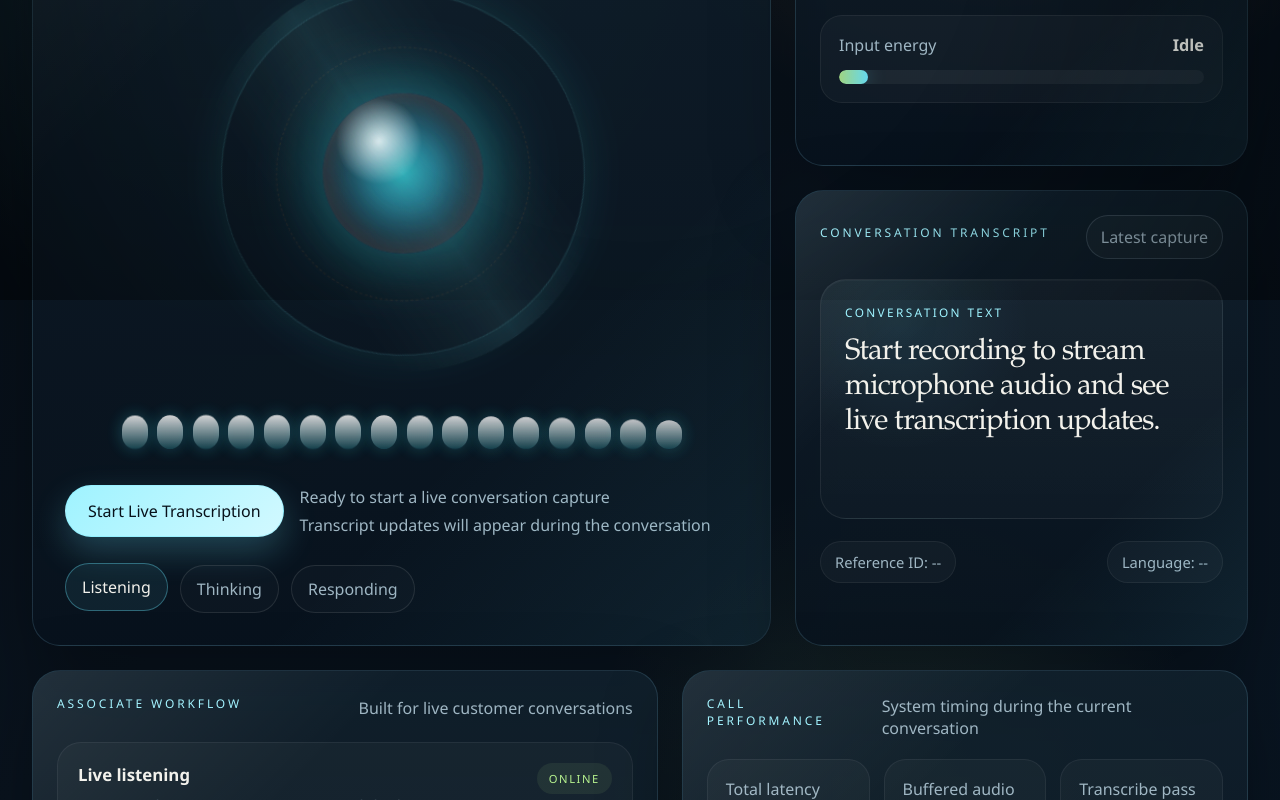
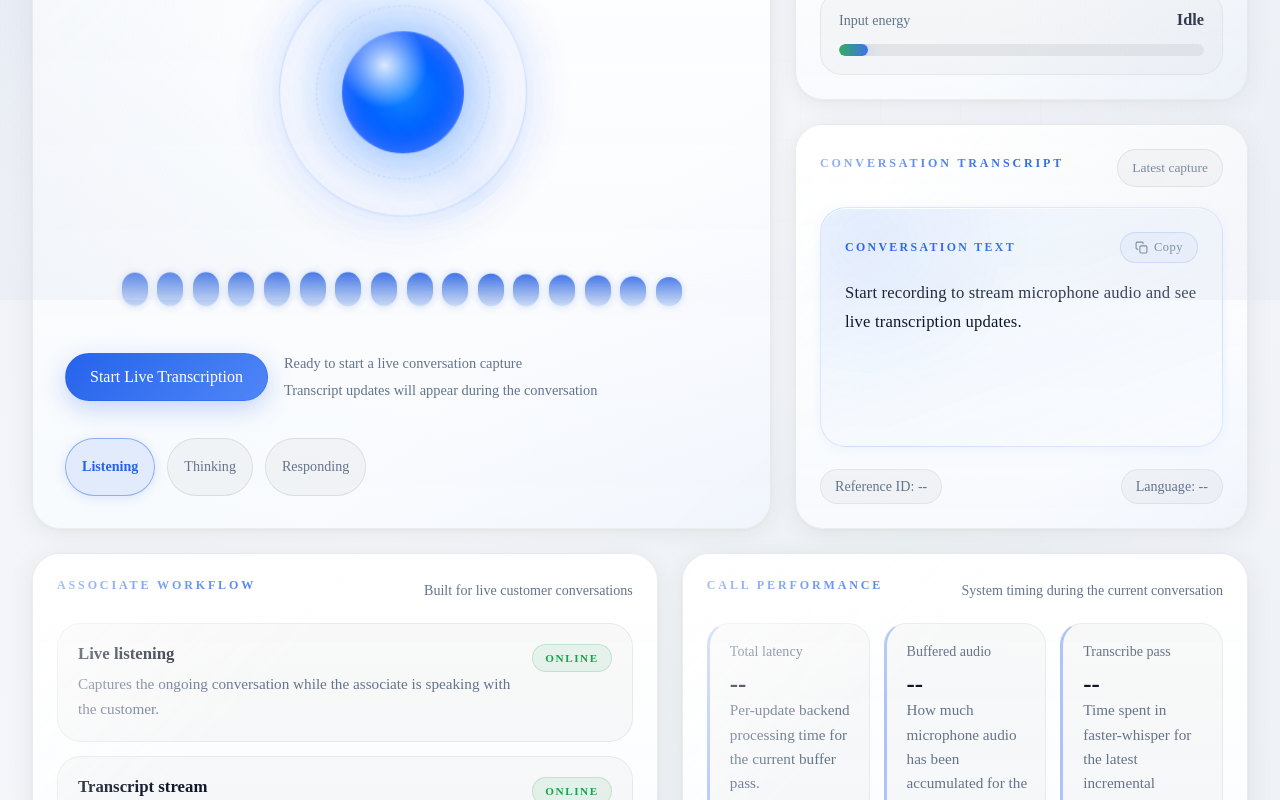
Before and after one commit to nitishkmr005/neuroTalk, a Next.js app in the folder frontend/: page / in a window 1280 px wide. Shown: the part 500-1300 px from the top of the page. Built offline with nearby package versions, Linux system fonts and the light colour scheme; no server answers.

Commit message:
updated design

```diff
--- a/frontend/app/globals.css
+++ b/frontend/app/globals.css
@@ -1,18 +1,18 @@
 :root {
-  color-scheme: dark;
-  --bg: #07111a;
-  --bg-soft: rgba(8, 24, 37, 0.84);
-  --panel: rgba(10, 23, 34, 0.76);
-  --panel-strong: rgba(12, 28, 41, 0.92);
-  --line: rgba(128, 196, 223, 0.18);
-  --text: #f2f1eb;
-  --muted: #9fb6c3;
-  --cyan: #6be7ff;
-  --cyan-strong: #9ff3ff;
-  --amber: #ffba63;
-  --lime: #b7f38f;
-  --danger: #ff8f7a;
-  --shadow: 0 30px 80px rgba(0, 0, 0, 0.34);
+  color-scheme: light;
+  --bg: #f0f3f7;
+  --bg-soft: rgba(245, 247, 250, 0.95);
+  --panel: #ffffff;
+  --panel-strong: rgba(255, 255, 255, 0.98);
+  --line: rgba(0, 0, 0, 0.07);
+  --text: #0f172a;
+  --muted: #64748b;
+  --blue: #2563eb;
+  --blue-strong: #1e40af;
+  --amber: #d97706;
+  --lime: #16a34a;
+  --danger: #dc2626;
+  --shadow: 0 4px 28px rgba(0, 0, 0, 0.07), 0 1px 4px rgba(0, 0, 0, 0.04);
 }
 
 * {
@@ -27,12 +27,12 @@ body {
   margin: 0;
   min-height: 100vh;
   background:
-    radial-gradient(circle at 20% 20%, rgba(107, 231, 255, 0.16), transparent 26%),
-    radial-gradient(circle at 78% 12%, rgba(255, 186, 99, 0.2), transparent 22%),
-    radial-gradient(circle at 70% 70%, rgba(183, 243, 143, 0.1), transparent 20%),
-    linear-gradient(135deg, #040b12 0%, #09131e 42%, #081522 100%);
+    radial-gradient(circle at 18% 18%, rgba(37, 99, 235, 0.07), transparent 28%),
+    radial-gradient(circle at 80% 10%, rgba(217, 119, 6, 0.07), transparent 22%),
+    radial-gradient(circle at 68% 72%, rgba(22, 163, 74, 0.04), transparent 22%),
+    linear-gradient(135deg, #eef1f6 0%, #f4f6fa 48%, #edf0f6 100%);
   color: var(--text);
-  font-family: "Avenir Next", "Segoe UI", "Helvetica Neue", sans-serif;
+  font-family: var(--font-inter), "Avenir Next", "Segoe UI", "Helvetica Neue", sans-serif;
 }
 
 body::before,
@@ -44,15 +44,16 @@ body::after {
 }
 
 body::before {
-  background-image: linear-gradient(rgba(255, 255, 255, 0.02) 1px, transparent 1px),
-    linear-gradient(90deg, rgba(255, 255, 255, 0.02) 1px, transparent 1px);
+  background-image:
+    linear-gradient(rgba(0, 0, 0, 0.025) 1px, transparent 1px),
+    linear-gradient(90deg, rgba(0, 0, 0, 0.025) 1px, transparent 1px);
   background-size: 80px 80px;
   mask-image: radial-gradient(circle at center, black 50%, transparent 95%);
-  opacity: 0.35;
+  opacity: 0.4;
 }
 
 body::after {
-  background: radial-gradient(circle at center, transparent 45%, rgba(0, 0, 0, 0.38) 100%);
+  background: radial-gradient(circle at center, transparent 50%, rgba(225, 230, 240, 0.35) 100%);
 }
 
 h1,
@@ -84,7 +85,7 @@ button {
   overflow: hidden;
   border: 1px solid var(--line);
   border-radius: 28px;
-  background: linear-gradient(180deg, rgba(17, 33, 45, 0.88), rgba(8, 18, 29, 0.82));
+  background: linear-gradient(180deg, rgba(255, 255, 255, 0.96), rgba(248, 250, 253, 0.92));
   box-shadow: var(--shadow);
   backdrop-filter: blur(18px);
 }
@@ -93,7 +94,7 @@ button {
   content: "";
   position: absolute;
   inset: 0;
-  background: linear-gradient(135deg, rgba(255, 255, 255, 0.08), transparent 30%, transparent 70%, rgba(107, 231, 255, 0.08));
+  background: linear-gradient(135deg, rgba(255, 255, 255, 0.7), transparent 30%, transparent 70%, rgba(37, 99, 235, 0.03));
   pointer-events: none;
 }
 
@@ -111,6 +112,7 @@ button {
   font-size: clamp(2.1rem, 3vw, 3.9rem);
   line-height: 0.97;
   letter-spacing: -0.03em;
+  color: var(--text);
 }
 
 .topbar-meta {
@@ -122,10 +124,11 @@ button {
 
 .kicker {
   margin-bottom: 10px;
-  color: var(--cyan-strong);
+  color: var(--blue);
   text-transform: uppercase;
   letter-spacing: 0.24em;
   font-size: 0.75rem;
+  font-weight: 600;
 }
 
 .status-pill {
@@ -134,19 +137,20 @@ button {
   gap: 8px;
   padding: 10px 14px;
   border-radius: 999px;
-  border: 1px solid rgba(159, 182, 195, 0.22);
+  border: 1px solid rgba(0, 0, 0, 0.09);
   color: var(--text);
-  background: rgba(255, 255, 255, 0.03);
+  background: rgba(0, 0, 0, 0.03);
+  font-size: 0.84rem;
 }
 
 .status-pill.is-live::before,
 .mini-dot {
   content: "";
-  width: 10px;
-  height: 10px;
+  width: 9px;
+  height: 9px;
   border-radius: 50%;
   background: var(--lime);
-  box-shadow: 0 0 18px rgba(183, 243, 143, 0.9);
+  box-shadow: 0 0 10px rgba(22, 163, 74, 0.65);
 }
 
 .status-pill.is-live::before {
@@ -180,6 +184,7 @@ button {
   font-size: clamp(2rem, 3vw, 3.6rem);
   line-height: 1;
   letter-spacing: -0.04em;
+  color: var(--text);
 }
 
 .hero-copy p,
@@ -188,31 +193,36 @@ button {
 .preset-card p {
   color: var(--muted);
   line-height: 1.6;
+  font-size: 0.95rem;
 }
 
 .mode-chip {
   width: fit-content;
   padding: 10px 14px;
   border-radius: 999px;
-  border: 1px solid rgba(255, 255, 255, 0.12);
+  border: 1px solid rgba(0, 0, 0, 0.1);
   text-transform: uppercase;
   font-size: 0.76rem;
   letter-spacing: 0.18em;
+  font-weight: 600;
 }
 
 .active-listening {
   color: var(--lime);
-  background: rgba(183, 243, 143, 0.08);
+  background: rgba(22, 163, 74, 0.08);
+  border-color: rgba(22, 163, 74, 0.2);
 }
 
 .deep-reasoning {
-  color: var(--cyan-strong);
-  background: rgba(107, 231, 255, 0.08);
+  color: var(--blue);
+  background: rgba(37, 99, 235, 0.08);
+  border-color: rgba(37, 99, 235, 0.2);
 }
 
 .voice-delivery {
   color: var(--amber);
-  background: rgba(255, 186, 99, 0.1);
+  background: rgba(217, 119, 6, 0.09);
+  border-color: rgba(217, 119, 6, 0.22);
 }
 
 .hero-visual {
@@ -224,7 +234,7 @@ button {
 
 .orbital-core {
   position: relative;
-  width: min(48vw, 440px);
+  width: min(34vw, 300px);
   aspect-ratio: 1;
   display: grid;
   place-items: center;
@@ -245,33 +255,36 @@ button {
 }
 
 .orb-ring {
-  border: 1px solid rgba(159, 243, 255, 0.28);
+  border: 1.5px solid rgba(37, 99, 235, 0.28);
 }
 
 .orb-ring-1 {
   inset: 10%;
-  box-shadow: 0 0 calc(24px + var(--orb-glow, 0.35) * 34px) rgba(107, 231, 255, 0.16);
+  box-shadow:
+    0 0 calc(28px + var(--orb-glow, 0.35) * 40px) rgba(37, 99, 235, 0.22),
+    inset 0 0 20px rgba(37, 99, 235, 0.08);
   animation: slow-spin 18s linear infinite;
-  opacity: calc(0.45 + var(--orb-glow, 0.35) * 0.28);
+  opacity: calc(0.55 + var(--orb-glow, 0.35) * 0.3);
 }
 
 .orb-ring-2 {
   inset: 22%;
   border-style: dashed;
-  border-color: rgba(255, 186, 99, 0.26);
+  border-color: rgba(99, 102, 241, 0.28);
   animation: slow-spin-reverse 14s linear infinite;
-  opacity: calc(0.28 + var(--orb-glow, 0.35) * 0.24);
+  opacity: calc(0.38 + var(--orb-glow, 0.35) * 0.28);
 }
 
 .orb-center {
-  width: 34%;
-  height: 34%;
+  width: 38%;
+  height: 38%;
   background:
-    radial-gradient(circle at 35% 30%, rgba(255, 255, 255, 0.88), rgba(255, 255, 255, 0.04) 28%),
-    radial-gradient(circle at center, rgba(107, 231, 255, 0.65), rgba(6, 19, 28, 0.14) 68%);
+    radial-gradient(circle at 35% 28%, rgba(255, 255, 255, 0.9), transparent 36%),
+    radial-gradient(circle at center, #3b82f6, #2563eb 40%, #1d4ed8 70%, rgba(30, 64, 175, 0.5) 100%);
   box-shadow:
-    0 0 calc(40px + var(--orb-glow, 0.35) * 50px) rgba(107, 231, 255, 0.45),
-    inset 0 0 30px rgba(255, 255, 255, 0.2);
+    0 0 calc(44px + var(--orb-glow, 0.35) * 56px) rgba(37, 99, 235, 0.52),
+    0 0 80px rgba(37, 99, 235, 0.22),
+    inset 0 0 24px rgba(255, 255, 255, 0.35);
   animation: orb-pulse 3.6s ease-in-out infinite;
   transform: scale(var(--orb-core-scale, 1));
   transition: transform 90ms ease, box-shadow 90ms ease, filter 90ms ease;
@@ -279,9 +292,9 @@ button {
 
 .orb-scanline {
   inset: 6%;
-  border: 1px solid rgba(255, 255, 255, 0.05);
+  border: 1px solid rgba(37, 99, 235, 0.08);
   mask-image: linear-gradient(transparent 20%, black 50%, transparent 80%);
-  background: linear-gradient(180deg, transparent 0%, rgba(159, 243, 255, 0.18) 50%, transparent 100%);
+  background: linear-gradient(180deg, transparent 0%, rgba(37, 99, 235, 0.12) 50%, transparent 100%);
   animation: scan 4.8s ease-in-out infinite;
 }
 
@@ -297,14 +310,14 @@ button {
 .wave-bar {
   height: var(--bar-height);
   border-radius: 999px;
-  background: linear-gradient(180deg, rgba(255, 255, 255, 0.88), rgba(107, 231, 255, 0.22));
-  box-shadow: 0 0 calc(10px + var(--bar-opacity, 0.85) * 18px) rgba(107, 231, 255, 0.28);
+  background: linear-gradient(180deg, #2563eb, rgba(99, 152, 235, 0.35));
+  box-shadow: 0 0 calc(4px + var(--bar-opacity, 0.85) * 10px) rgba(37, 99, 235, 0.25);
   transform-origin: bottom;
   animation: wave 1.6s ease-in-out infinite;
   animation-delay: var(--bar-delay);
   opacity: var(--bar-opacity, 0.85);
   transition: height 90ms ease, opacity 90ms ease, filter 90ms ease, transform 90ms ease;
-  filter: saturate(calc(0.95 + var(--bar-opacity, 0.85))) brightness(calc(0.82 + var(--bar-opacity, 0.85) * 0.28));
+  filter: saturate(calc(0.9 + var(--bar-opacity, 0.85) * 0.35)) brightness(calc(0.85 + var(--bar-opacity, 0.85) * 0.2));
   transform: scaleY(var(--bar-scale, 1));
 }
 
@@ -322,54 +335,74 @@ button {
 }
 
 .control-button {
-  border: 1px solid rgba(107, 231, 255, 0.35);
+  border: 1px solid rgba(37, 99, 235, 0.3);
   border-radius: 999px;
-  padding: 14px 22px;
-  color: var(--bg);
-  background: linear-gradient(135deg, var(--cyan-strong), #d2f9ff);
+  padding: 14px 24px;
+  color: #ffffff;
+  background: linear-gradient(135deg, #2563eb, #4f86f7);
   cursor: pointer;
+  font-weight: 500;
   transition: transform 180ms ease, box-shadow 180ms ease, opacity 180ms ease;
-  box-shadow: 0 14px 34px rgba(107, 231, 255, 0.24);
+  box-shadow: 0 8px 24px rgba(37, 99, 235, 0.26);
 }
 
 .control-button:hover:not(:disabled) {
   transform: translateY(-2px);
+  box-shadow: 0 12px 32px rgba(37, 99, 235, 0.32);
 }
 
 .control-button:disabled {
   cursor: wait;
-  opacity: 0.72;
+  opacity: 0.7;
 }
 
 .control-button.is-recording {
-  background: linear-gradient(135deg, #ff9a78, #ffd4b5);
-  border-color: rgba(255, 143, 122, 0.45);
-  box-shadow: 0 14px 34px rgba(255, 143, 122, 0.2);
+  background: linear-gradient(135deg, #ef4444, #f87171);
+  border-color: rgba(239, 68, 68, 0.35);
+  box-shadow: 0 8px 24px rgba(239, 68, 68, 0.24);
+}
+
+.control-button.is-recording:hover:not(:disabled) {
+  box-shadow: 0 12px 32px rgba(239, 68, 68, 0.32);
 }
 
 .control-hints {
   display: grid;
   gap: 6px;
   color: var(--muted);
+  font-size: 0.9rem;
+  line-height: 1.5;
+}
+
+.control-hints .is-error {
+  color: var(--danger);
 }
 
 .mode-button {
-  border: 1px solid rgba(255, 255, 255, 0.1);
+  border: 1px solid rgba(0, 0, 0, 0.09);
   border-radius: 999px;
   padding: 12px 16px;
   color: var(--muted);
-  background: rgba(255, 255, 255, 0.02);
+  background: rgba(0, 0, 0, 0.03);
   text-transform: capitalize;
   cursor: pointer;
   transition: border-color 180ms ease, background 180ms ease, color 180ms ease, transform 180ms ease;
+  font-size: 0.88rem;
 }
 
-.mode-button:hover,
+.mode-button:hover {
+  color: var(--text);
+  border-color: rgba(37, 99, 235, 0.32);
+  background: rgba(37, 99, 235, 0.07);
+  transform: translateY(-2px);
+}
+
 .mode-button.is-selected {
-  color: var(--text);
-  border-color: rgba(107, 231, 255, 0.35);
-  background: rgba(107, 231, 255, 0.08);
-  transform: translateY(-2px);
+  color: var(--blue);
+  border-color: rgba(37, 99, 235, 0.45);
+  background: rgba(37, 99, 235, 0.1);
+  font-weight: 600;
+  box-shadow: 0 2px 12px rgba(37, 99, 235, 0.15);
 }
 
 .mode-button:disabled {
@@ -408,6 +441,7 @@ button {
 .metric-grid span,
 .info-card span {
   color: var(--muted);
+  font-size: 0.88rem;
 }
 
 .metric-grid {
@@ -417,12 +451,19 @@ button {
 }
 
 .metric-grid div,
-.info-card,
 .preset-card {
   padding: 18px;
   border-radius: 22px;
-  background: rgba(255, 255, 255, 0.03);
-  border: 1px solid rgba(255, 255, 255, 0.06);
+  background: rgba(0, 0, 0, 0.025);
+  border: 1px solid rgba(0, 0, 0, 0.06);
+}
+
+.info-card {
+  padding: 18px 18px 18px 20px;
+  border-radius: 22px;
+  background: rgba(0, 0, 0, 0.025);
+  border: 1px solid rgba(0, 0, 0, 0.06);
+  border-left: 3px solid rgba(37, 99, 235, 0.35);
 }
 
 .metric-grid strong,
@@ -430,6 +471,8 @@ button {
   display: block;
   margin-top: 10px;
   font-size: 1.55rem;
+  color: var(--text);
+  font-weight: 600;
 }
 
 .telemetry-stage {
@@ -437,7 +480,7 @@ button {
   gap: 16px;
   margin-top: 20px;
   padding-top: 18px;
-  border-top: 1px solid rgba(255, 255, 255, 0.08);
+  border-top: 1px solid rgba(0, 0, 0, 0.07);
 }
 
 .telemetry-meter,
@@ -445,8 +488,8 @@ button {
 .transcript-context-card {
   padding: 18px;
   border-radius: 22px;
-  background: rgba(255, 255, 255, 0.03);
-  border: 1px solid rgba(255, 255, 255, 0.06);
+  background: rgba(0, 0, 0, 0.025);
+  border: 1px solid rgba(0, 0, 0, 0.06);
 }
 
 .telemetry-meter-header,
@@ -466,20 +509,22 @@ button {
 .telemetry-item span,
 .transcript-context-card span {
   color: var(--muted);
+  font-size: 0.88rem;
 }
 
 .telemetry-meter-header strong,
 .telemetry-item strong,
 .transcript-context-card strong {
   font-size: 1.02rem;
+  color: var(--text);
 }
 
 .telemetry-meter-track {
   position: relative;
-  height: 14px;
+  height: 12px;
   overflow: hidden;
   border-radius: 999px;
-  background: rgba(255, 255, 255, 0.05);
+  background: rgba(0, 0, 0, 0.07);
 }
 
 .telemetry-meter-fill {
@@ -487,8 +532,8 @@ button {
   width: var(--meter-fill, 12%);
   height: 100%;
   border-radius: inherit;
-  background: linear-gradient(90deg, rgba(183, 243, 143, 0.85), rgba(107, 231, 255, 0.92));
-  box-shadow: 0 0 20px rgba(107, 231, 255, 0.28);
+  background: linear-gradient(90deg, rgba(22, 163, 74, 0.85), rgba(37, 99, 235, 0.88));
+  box-shadow: 0 0 14px rgba(37, 99, 235, 0.22);
   transition: width 120ms ease;
 }
 
@@ -498,27 +543,65 @@ button {
   padding: 24px 24px 26px;
   border-radius: 26px;
   background:
-    radial-gradient(circle at 20% 18%, rgba(107, 231, 255, 0.08), transparent 34%),
-    linear-gradient(180deg, rgba(255, 255, 255, 0.04), rgba(255, 255, 255, 0.02));
-  border: 1px solid rgba(255, 255, 255, 0.07);
-  box-shadow: inset 0 1px 0 rgba(255, 255, 255, 0.04);
+    radial-gradient(circle at 12% 14%, rgba(37, 99, 235, 0.07), transparent 40%),
+    linear-gradient(160deg, rgba(239, 246, 255, 0.9), rgba(248, 250, 253, 0.8));
+  border: 1px solid rgba(37, 99, 235, 0.12);
+  box-shadow:
+    inset 0 1px 0 rgba(255, 255, 255, 0.9),
+    0 2px 12px rgba(37, 99, 235, 0.06);
+}
+
+.transcript-label-row {
+  display: flex;
+  justify-content: space-between;
+  align-items: center;
+  margin-bottom: 16px;
 }
 
 .transcript-label {
-  margin-bottom: 16px;
-  color: var(--cyan-strong);
+  color: var(--blue);
   text-transform: uppercase;
   letter-spacing: 0.2em;
   font-size: 0.74rem;
+  font-weight: 600;
+}
+
+.copy-button {
+  display: inline-flex;
+  align-items: center;
+  gap: 6px;
+  padding: 7px 14px;
+  border-radius: 999px;
+  border: 1px solid rgba(37, 99, 235, 0.18);
+  background: rgba(37, 99, 235, 0.05);
+  color: var(--muted);
+  font-size: 0.78rem;
+  letter-spacing: 0.04em;
+  cursor: pointer;
+  transition: background 160ms ease, border-color 160ms ease, color 160ms ease, transform 160ms ease;
+}
+
+.copy-button:hover {
+  background: rgba(37, 99, 235, 0.1);
+  border-color: rgba(37, 99, 235, 0.32);
+  color: var(--blue);
+  transform: translateY(-1px);
+}
+
+.copy-button.is-copied {
+  color: var(--lime);
+  border-color: rgba(22, 163, 74, 0.32);
+  background: rgba(22, 163, 74, 0.07);
 }
 
 .transcript-line {
-  min-height: 136px;
-  font-family: "Iowan Old Style", "Palatino Linotype", "Book Antiqua", serif;
-  font-size: clamp(1.6rem, 2.3vw, 2.45rem);
-  line-height: 1.18;
-  letter-spacing: -0.03em;
-  text-wrap: balance;
+  min-height: 120px;
+  font-family: var(--font-inter), -apple-system, BlinkMacSystemFont, "SF Pro Text", "Segoe UI", system-ui, sans-serif;
+  font-size: clamp(0.97rem, 1.3vw, 1.12rem);
+  font-weight: 400;
+  line-height: 1.72;
+  letter-spacing: 0.01em;
+  color: var(--text);
 }
 
 .transcript-footer {
@@ -526,14 +609,15 @@ button {
   justify-content: space-between;
   gap: 16px;
   margin-top: 22px;
-  font-size: 0.92rem;
+  font-size: 0.88rem;
 }
 
 .transcript-meta {
-  padding: 10px 14px;
+  padding: 8px 14px;
   border-radius: 999px;
-  background: rgba(255, 255, 255, 0.03);
-  border: 1px solid rgba(255, 255, 255, 0.06);
+  background: rgba(0, 0, 0, 0.03);
+  border: 1px solid rgba(0, 0, 0, 0.06);
+  color: var(--muted);
 }
 
 .dashboard-grid {
@@ -557,39 +641,50 @@ button {
   gap: 20px;
   padding: 20px;
   border-radius: 24px;
-  background: rgba(255, 255, 255, 0.03);
-  border: 1px solid rgba(255, 255, 255, 0.06);
+  background: rgba(0, 0, 0, 0.025);
+  border: 1px solid rgba(0, 0, 0, 0.06);
+  transition: background 160ms ease, border-color 160ms ease;
+}
+
+.stack-item:hover {
+  background: rgba(37, 99, 235, 0.03);
+  border-color: rgba(37, 99, 235, 0.12);
 }
 
 .stack-item h3,
 .preset-card h3 {
   margin-bottom: 8px;
   font-size: 1.05rem;
+  color: var(--text);
 }
 
 .status-tag {
   flex-shrink: 0;
   height: fit-content;
-  padding: 8px 12px;
+  padding: 7px 12px;
   border-radius: 999px;
   text-transform: uppercase;
   font-size: 0.7rem;
   letter-spacing: 0.14em;
+  font-weight: 600;
 }
 
 .status-online {
   color: var(--lime);
-  background: rgba(183, 243, 143, 0.08);
+  background: rgba(22, 163, 74, 0.08);
+  border: 1px solid rgba(22, 163, 74, 0.18);
 }
 
 .status-stable {
-  color: var(--cyan-strong);
-  background: rgba(107, 231, 255, 0.08);
+  color: var(--blue);
+  background: rgba(37, 99, 235, 0.07);
+  border: 1px solid rgba(37, 99, 235, 0.16);
 }
 
 .status-pending {
   color: var(--amber);
-  background: rgba(255, 186, 99, 0.12);
+  background: rgba(217, 119, 6, 0.09);
+  border: 1px solid rgba(217, 119, 6, 0.2);
 }
 
 .card-grid,
@@ -603,62 +698,51 @@ button {
   gap: 12px 18px;
   margin-top: 20px;
   padding-top: 18px;
-  border-top: 1px solid rgba(255, 255, 255, 0.08);
+  border-top: 1px solid rgba(0, 0, 0, 0.07);
   color: var(--muted);
-  font-size: 0.92rem;
+  font-size: 0.88rem;
 }
 
 @keyframes slow-spin {
-  from {
-    transform: rotate(0deg);
-  }
-  to {
-    transform: rotate(360deg);
-  }
+  from { transform: rotate(0deg); }
+  to { transform: rotate(360deg); }
 }
 
 @keyframes slow-spin-reverse {
-  from {
-    transform: rotate(360deg);
-  }
-  to {
-    transform: rotate(0deg);
-  }
+  from { transform: rotate(360deg); }
+  to { transform: rotate(0deg); }
 }
 
 @keyframes orb-pulse {
-  0%,
-  100% {
+  0%, 100% {
     transform: scale(0.96);
     filter: saturate(0.95);
   }
   50% {
     transform: scale(1.04);
-    filter: saturate(1.08);
+    filter: saturate(1.1);
   }
 }
 
 @keyframes scan {
-  0%,
-  100% {
+  0%, 100% {
     transform: rotate(0deg) scale(0.98);
-    opacity: 0.35;
+    opacity: 0.25;
   }
   50% {
     transform: rotate(180deg) scale(1.02);
-    opacity: 0.72;
+    opacity: 0.55;
   }
 }
 
 @keyframes wave {
-  0%,
-  100% {
+  0%, 100% {
     transform: scaleY(0.62);
-    opacity: 0.7;
+    opacity: 0.55;
   }
   50% {
     transform: scaleY(1.1);
-    opacity: 1;
+    opacity: 0.9;
   }
 }
 
@@ -690,7 +774,7 @@ button {
   }
 
   .orbital-core {
-    width: min(76vw, 420px);
+    width: min(60vw, 280px);
   }
 }
 
--- a/frontend/app/layout.tsx
+++ b/frontend/app/layout.tsx
@@ -1,5 +1,10 @@
 import type { Metadata } from "next";
+import { DM_Serif_Display, Lora, Figtree } from "next/font/google";
 import "./globals.css";
+
+const dmSerifDisplay = DM_Serif_Display({ subsets: ["latin"], weight: "400", variable: "--font-display" });
+const lora = Lora({ subsets: ["latin"], variable: "--font-lora" });
+const figtree = Figtree({ subsets: ["latin"], variable: "--font-sans" });
 
 export const metadata: Metadata = {
   title: "NeuroTalk Voice Console",
@@ -13,7 +18,7 @@ export default function RootLayout({
 }>) {
   return (
     <html lang="en">
-      <body>{children}</body>
+      <body className={`${dmSerifDisplay.variable} ${lora.variable} ${figtree.variable}`}>{children}</body>
     </html>
   );
 }
--- a/frontend/components/voice-agent-console.tsx
+++ b/frontend/components/voice-agent-console.tsx
@@ -1,6 +1,6 @@
 "use client";
 
-import { startTransition, useEffect, useRef, useState, type CSSProperties } from "react";
+import { startTransition, useCallback, useEffect, useRef, useState, type CSSProperties } from "react";
 
 type Mode = "listening" | "thinking" | "responding";
 
@@ -121,6 +121,7 @@ export function VoiceAgentConsole() {
   const [debugInfo, setDebugInfo] = useState<DebugInfo | null>(null);
   const [amplitude, setAmplitude] = useState(0.08);
   const [waveLevels, setWaveLevels] = useState(initialWaveLevels);
+  const [copied, setCopied] = useState(false);
 
   const websocketRef = useRef<WebSocket | null>(null);
   const mediaStreamRef = useRef<MediaStream | null>(null);
@@ -364,6 +365,13 @@ export function VoiceAgentConsole() {
     }
   };
 
+  const copyTranscript = useCallback(() => {
+    void navigator.clipboard.writeText(transcript).then(() => {
+      setCopied(true);
+      setTimeout(() => setCopied(false), 2000);
+    });
+  }, [transcript]);
+
   const stopStreaming = () => {
     const socket = websocketRef.current;
     setIsRecording(false);
@@ -492,7 +500,7 @@ export function VoiceAgentConsole() {
                       ? "Finalizing the latest conversation transcript"
                       : "Ready to start a live conversation capture"}
                 </span>
-                <span>{error ?? "Transcript updates will appear during the conversation"}</span>
+                <span className={error ? "is-error" : ""}>{error ?? "Transcript updates will appear during the conversation"}</span>
               </div>
             </div>
 
@@ -556,7 +564,27 @@ export function VoiceAgentConsole() {
                 <span className="status-pill is-ghost">{error ? "Attention needed" : isRecording ? "Live capture" : "Latest capture"}</span>
               </div>
               <div className="transcript-stage">
-                <p className="transcript-label">Conversation text</p>
+                <div className="transcript-label-row">
+                  <p className="transcript-label">Conversation text</p>
+                  <button
+                    type="button"
+                    className={`copy-button${copied ? " is-copied" : ""}`}
+                    onClick={copyTranscript}
+                    aria-label="Copy transcript"
+                  >
+                    {copied ? (
+                      <>
+                        <svg width="13" height="13" viewBox="0 0 24 24" fill="none" stroke="currentColor" strokeWidth="2.5" strokeLinecap="round" strokeLinejoin="round"><polyline points="20 6 9 17 4 12"/></svg>
+                        Copied
+                      </>
+                    ) : (
+                      <>
+                        <svg width="13" height="13" viewBox="0 0 24 24" fill="none" stroke="currentColor" strokeWidth="2" strokeLinecap="round" strokeLinejoin="round"><rect x="9" y="9" width="13" height="13" rx="2"/><path d="M5 15H4a2 2 0 0 1-2-2V4a2 2 0 0 1 2-2h9a2 2 0 0 1 2 2v1"/></svg>
+                        Copy
+                      </>
+                    )}
+                  </button>
+                </div>
                 <p className="transcript-line">{transcript}</p>
               </div>
               <div className="transcript-footer">
```
